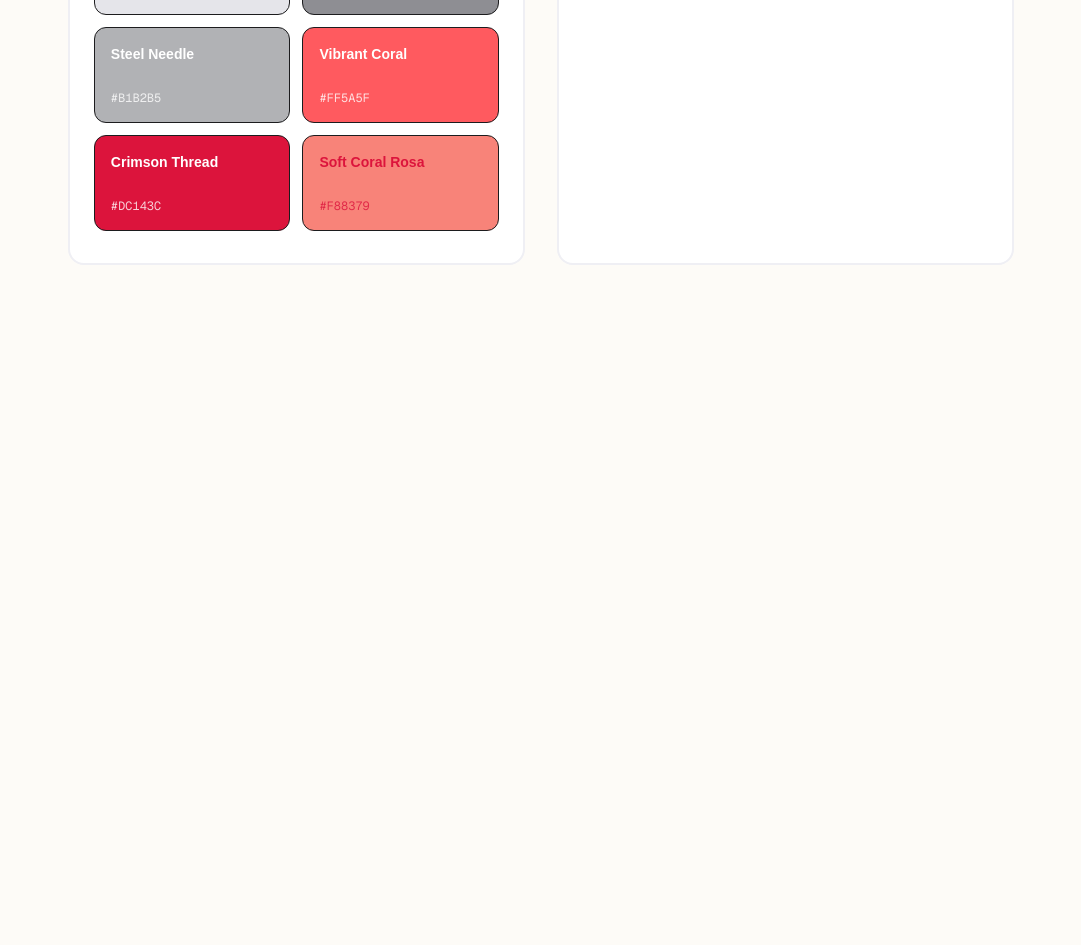
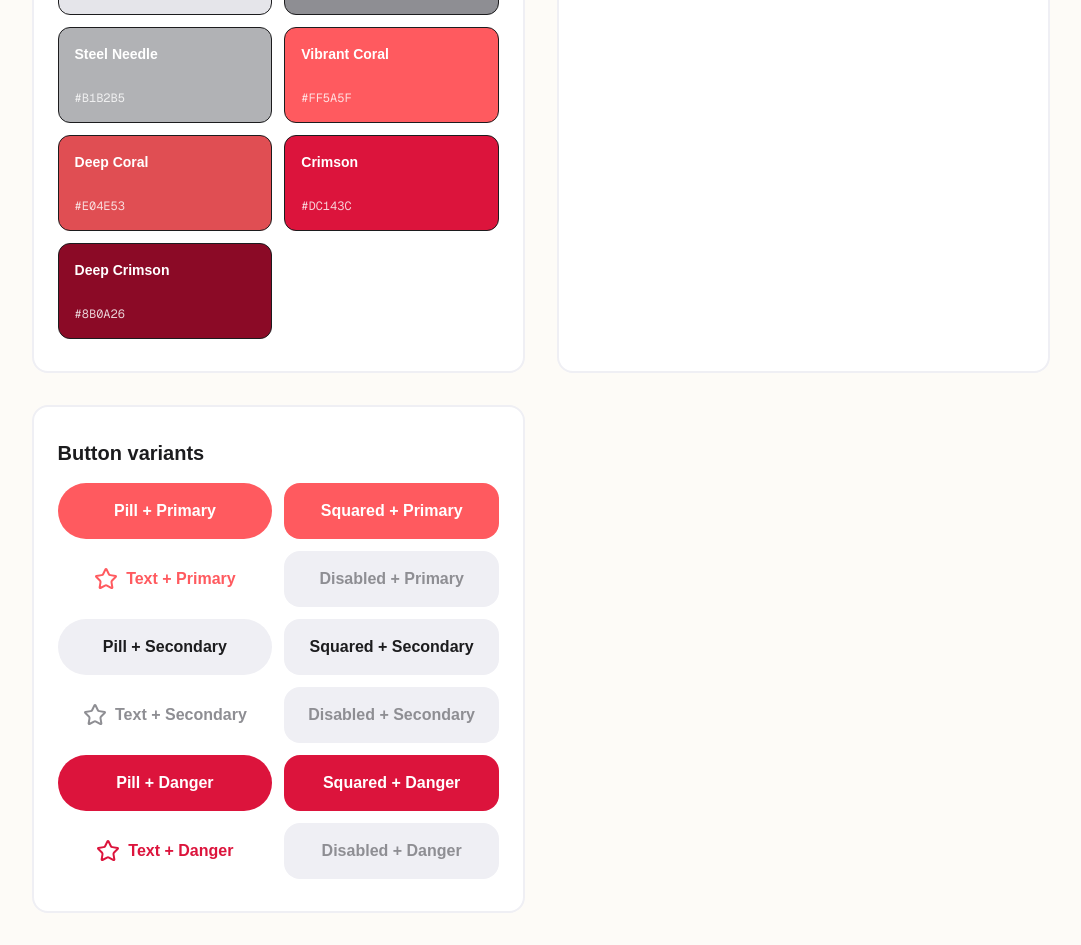
Before and after one commit to ionutalexandru/loopo, a Next.js app: page /styleguide in a window 1280 px wide. Shown: the part 520-1465 px from the top of the page, without its empty margins (99-1180 px from the left). Before the commit the page ends 817 px from the top, so only its background shows below. Built offline with nearby package versions, Linux system fonts and the light colour scheme.

Commit message:
create Button component and add it into the styleguide

```diff
--- a/app/globals.css
+++ b/app/globals.css
@@ -3,19 +3,20 @@
 @theme {
     --color-pure-wool: #ffffff;
     --color-bone-white: #fdfbf7;
-  --color-charcoal-thread: #1c1c1e;
+    --color-charcoal: #1c1c1e;
     --color-chalk-gray: #efeff4;
     --color-concrete-gray: #e5e5ea;
     --color-misty-gray: #8e8e93;
     --color-steel-needle: #b1b2b5;
     --color-vibrant-coral: #ff5a5f;
-  --color-crimson-thread: #dc143c;
-  --color-soft-coral-rosa: #f88379;
+    --color-deep-coral: #e04e53;
+    --color-crimson: #dc143c;
+    --color-deep-crimson: #8b0a26;
 }
 
 :root {
     --background: var(--color-bone-white);
-  --foreground: var(--color-charcoal-thread);
+    --foreground: var(--color-charcoal);
 }
 
 @theme inline {
--- a/app/styleguide/page.tsx
+++ b/app/styleguide/page.tsx
@@ -1,11 +1,14 @@
 import { Card } from '@/components/ui/Card';
+import { Button } from '@/components/ui/Button';
+import { Star } from 'lucide-react';
 
 export default function StyleGuide() {
     return (
         <main className="mx-auto min-h-screen max-w-6xl p-8">
             <header className="border-chalk-gray mb-12 border-b pb-6">
-        <h1 className="font-comfortaa text-charcoal-thread text-4xl font-bold">
-          loopo<span className="text-vibrant-coral">.</span> StyleGuide
+                <h1 className="font-comfortaa text-charcoal text-4xl font-bold">
+                    loopo<span className="text-vibrant-coral">.</span>{' '}
+                    StyleGuide
                 </h1>
             </header>
             <div className="grid grid-cols-1 gap-8 md:grid-cols-2">
@@ -16,27 +19,27 @@ export default function StyleGuide() {
                             {
                                 name: 'Pure Wool',
                                 hex: '#FFFFFF',
-                class: 'bg-pure-wool text-charcoal-thread',
+                                class: 'bg-pure-wool text-charcoal',
                             },
                             {
                                 name: 'Bone White',
                                 hex: '#FDFBF7',
-                class: 'bg-bone-white text-charcoal-thread',
+                                class: 'bg-bone-white text-charcoal',
                             },
                             {
-                name: 'Charcoal Thread',
+                                name: 'Charcoal',
                                 hex: '#1C1C1E',
-                class: 'bg-charcoal-thread text-white',
+                                class: 'bg-charcoal text-white',
                             },
                             {
                                 name: 'Chalk Gray',
                                 hex: '#EFEFF4',
-                class: 'bg-chalk-gray text-charcoal-thread',
+                                class: 'bg-chalk-gray text-charcoal',
                             },
                             {
                                 name: 'Concrete Gray',
                                 hex: '#E5E5EA',
-                class: 'bg-concrete-gray text-charcoal-thread',
+                                class: 'bg-concrete-gray text-charcoal',
                             },
                             {
                                 name: 'Misty Gray',
@@ -54,21 +57,28 @@ export default function StyleGuide() {
                                 class: 'bg-vibrant-coral text-white',
                             },
                             {
-                name: 'Crimson Thread',
-                hex: '#DC143C',
-                class: 'bg-crimson-thread text-white',
+                                name: 'Deep Coral',
+                                hex: '#E04E53',
+                                class: 'bg-deep-coral text-white',
                             },
                             {
-                name: 'Soft Coral Rosa',
-                hex: '#F88379',
-                class: 'bg-soft-coral-rosa text-crimson-thread',
+                                name: 'Crimson',
+                                hex: '#DC143C',
+                                class: 'bg-crimson text-white',
+                            },
+                            {
+                                name: 'Deep Crimson',
+                                hex: '#8B0A26',
+                                class: 'bg-deep-crimson text-white',
                             },
                         ].map((color) => (
                             <div
                                 key={color.hex}
-                className={`rounded-xl p-4 ${color.class} border-charcoal-thread flex h-24 flex-col justify-between border`}
+                                className={`rounded-xl p-4 ${color.class} border-charcoal flex h-24 flex-col justify-between border`}
                             >
-                <span className="text-sm font-bold">{color.name}</span>
+                                <span className="text-sm font-bold">
+                                    {color.name}
+                                </span>
                                 <span className="font-mono text-xs opacity-80">
                                     {color.hex}
                                 </span>
@@ -78,7 +88,7 @@ export default function StyleGuide() {
                 </Card>
                 <Card variant="bordered">
                     <h2 className="mb-4 text-xl font-bold">Typography</h2>
-          <div className="flex flex-col gap-8">
+                    <div className="grid grid-cols-1 gap-8">
                         <div>
                             <span className="text-misty-grey mb-1 block font-mono text-xs">
                                 Comfortaa (Brand / Display)
@@ -102,10 +112,56 @@ export default function StyleGuide() {
                                 Inter (Body / Inputs / Default)
                             </span>
                             <code>font-inter</code>
-              <p className="text-charcoal-thread/80 font-sans text-base">
-                Paragraph text, form labels, and fluid user data readouts.
+                            <p className="text-charcoal/80 font-sans text-base">
+                                Paragraph text, form labels, and fluid user data
+                                readouts.
                             </p>
                         </div>
+                    </div>
+                </Card>
+                <Card variant="bordered">
+                    <h2 className="mb-4 text-xl font-bold">Button variants</h2>
+                    <div className="grid grid-cols-2 gap-3">
+                        <Button variant="pill" color="primary">
+                            Pill + Primary
+                        </Button>
+                        <Button variant="squared" color="primary">
+                            Squared + Primary
+                        </Button>
+                        <Button variant="text" color="primary" icon={<Star />}>
+                            Text + Primary
+                        </Button>
+                        <Button variant="squared" color="primary" disabled>
+                            Disabled + Primary
+                        </Button>
+                        <Button variant="pill" color="secondary">
+                            Pill + Secondary
+                        </Button>
+                        <Button variant="squared" color="secondary">
+                            Squared + Secondary
+                        </Button>
+                        <Button
+                            variant="text"
+                            color="secondary"
+                            icon={<Star />}
+                        >
+                            Text + Secondary
+                        </Button>
+                        <Button variant="squared" color="secondary" disabled>
+                            Disabled + Secondary
+                        </Button>
+                        <Button variant="pill" color="danger">
+                            Pill + Danger
+                        </Button>
+                        <Button variant="squared" color="danger">
+                            Squared + Danger
+                        </Button>
+                        <Button variant="text" color="danger" icon={<Star />}>
+                            Text + Danger
+                        </Button>
+                        <Button variant="squared" color="danger" disabled>
+                            Disabled + Danger
+                        </Button>
                     </div>
                 </Card>
             </div>
--- /dev/null
+++ b/components/ui/Button.tsx
@@ -0,0 +1,61 @@
+import React from 'react';
+
+export type ButtonVariant = 'text' | 'squared' | 'pill';
+export type ButtonColor = 'primary' | 'secondary' | 'danger';
+
+interface ButtonProps extends React.ButtonHTMLAttributes<HTMLButtonElement> {
+    color?: ButtonColor;
+    variant?: ButtonVariant;
+    icon?: React.ReactNode;
+    children?: React.ReactNode;
+}
+
+export const Button = ({
+    variant = 'pill',
+    color = 'primary',
+    icon,
+    children,
+    className = '',
+    disabled,
+    ...props
+}: ButtonProps) => {
+    const baseStyles =
+        'inline-flex items-center justify-center gap-2 font-bold py-4 px-6 select-none cursor-pointer active:scale-[0.98] focus:outline-hidden focus:ring-2 focus:ring-offset-2 focus:rounded-2xl focus-visible:outline-hidden focus-visible:ring-2 focus-visible:ring-offset-2 focus-visible:rounded-2xl disabled:cursor-not-allowed disabled:text-misty-gray disabled:scale-none';
+
+    const shapeStyles: Record<ButtonVariant, string> = {
+        squared: 'rounded-2xl',
+        pill: 'rounded-full focus:rounded-full focus-visible:rounded-full',
+        text: 'active:scale-none',
+    };
+
+    const getColors = (v: ButtonVariant, c: ButtonColor): string => {
+        if (v === 'text') {
+            const colors: Record<ButtonColor, string> = {
+                primary:
+                    'text-vibrant-coral stroke-vibrant-coral hover:text-deep-coral hover:stroke-deep-coral',
+                secondary: 'text-misty-gray hover:text-charcoal',
+                danger: 'text-crimson stroke-crimson hover:text-deep-crimson hover:stroke-deep-crimson',
+            };
+            return colors[c];
+        }
+
+        const colors: Record<ButtonColor, string> = {
+            primary:
+                'bg-vibrant-coral text-pure-wool stroke-pure-wool hover:bg-deep-coral focus:ring-vibrant-coral focus-visible:ring-vibrant-coral focus:hover:ring-deep-coral focus-visible:hover:ring-deep-coral disabled:bg-chalk-gray',
+            secondary: 'bg-chalk-gray hover:bg-concrete-gray',
+            danger: 'bg-crimson text-pure-wool stroke-pure-wool hover:bg-deep-crimson hover:stroke-deep-crimson focus:ring-crimson focus-visible:ring-crimson focus:hover:ring-deep-crimson focus-visible:hover:ring-deep-crimson disabled:bg-chalk-gray',
+        };
+        return colors[c];
+    };
+
+    return (
+        <button
+            className={`${baseStyles} ${shapeStyles[variant]} ${getColors(variant, color)} ${className}`}
+            disabled={disabled}
+            {...props}
+        >
+            {icon && icon}
+            {children}
+        </button>
+    );
+};
--- a/package.json
+++ b/package.json
@@ -9,6 +9,7 @@
     "lint": "eslint"
   },
   "dependencies": {
+    "lucide-react": "^1.23.0",
     "next": "16.2.10",
     "react": "19.2.4",
     "react-dom": "19.2.4"
```
Also changed, not shown: 2 other files (tests, documents, lock files or other folders). Lines whose indentation alone changed are shown as unchanged.
